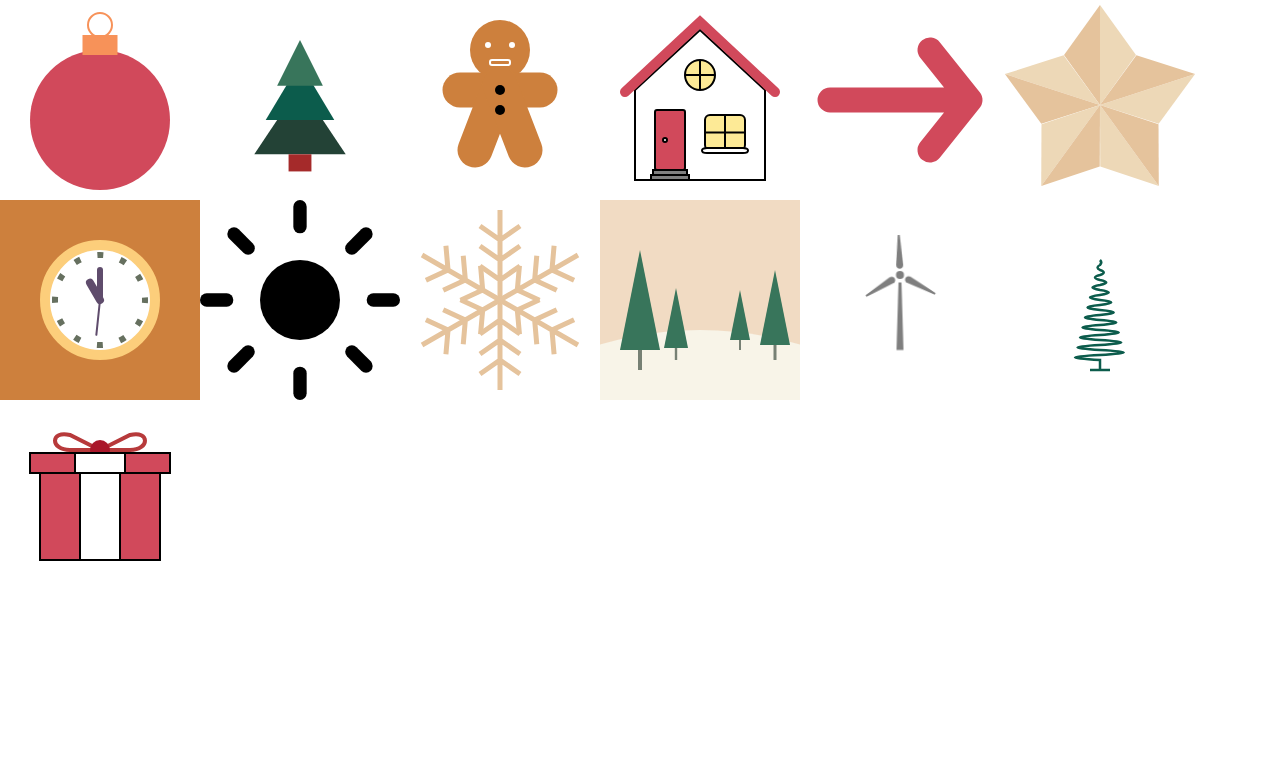
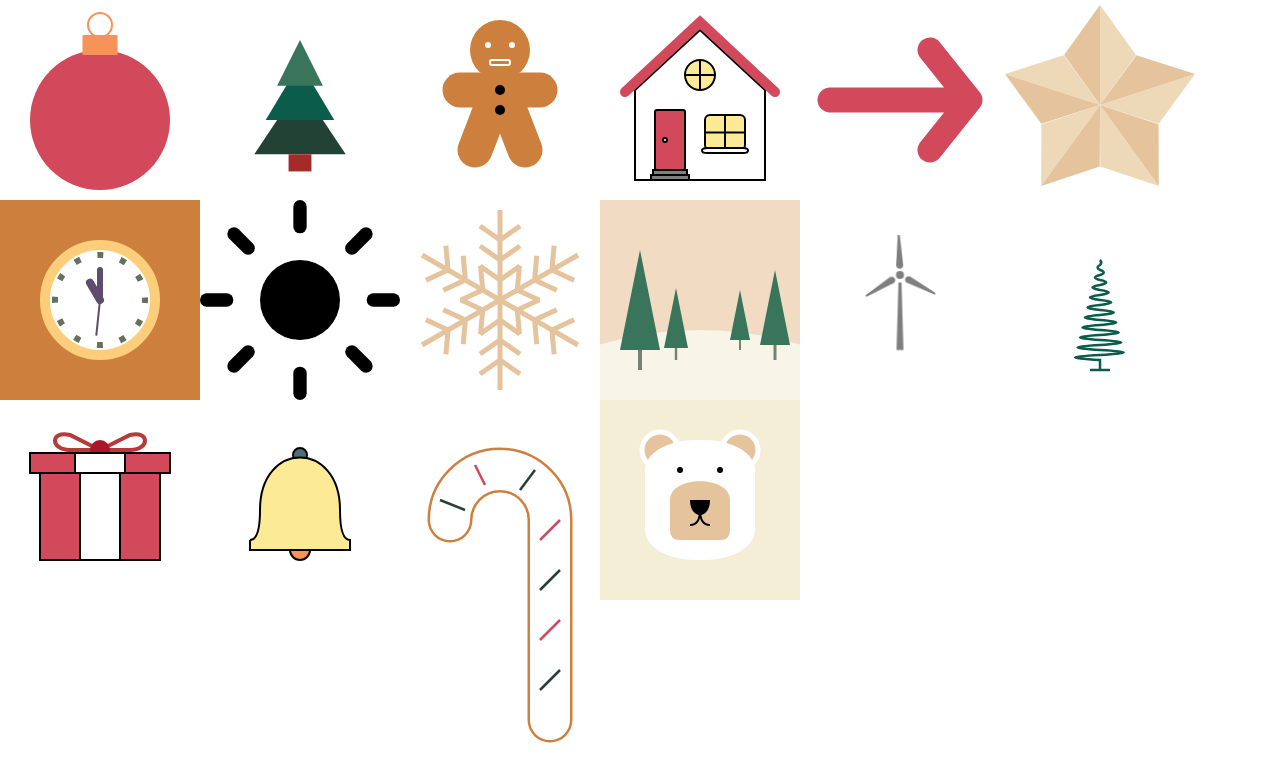
Before and after one commit to AeuJoung/svg-daily-study, a Next.js app: page / in a window 1280 px wide. Shown: the top 782 px of the page. Built offline with nearby package versions, Linux system fonts and the light colour scheme.

Commit message:
15까지 완성

```diff
--- a/src/app/_study/12_present.tsx
+++ b/src/app/_study/12_present.tsx
@@ -26,8 +26,6 @@ export default function Present() {
                 <rect className={styles.pbox} x={-70} y={-47} width={140} height={20} />
                 <rect className={styles.pstripe} x={-20} y={-40} width={40} height={100} />
                 <rect className={styles.pstripe} x={-25} y={-47} width={50} height={20} />
-
-
             </svg>
         </section>
     );
--- /dev/null
+++ b/src/app/_study/13_bell.tsx
@@ -0,0 +1,24 @@
+import styles from "@/app/_study/shape.module.css"
+
+export default function Bell() {
+    return (
+        <section className={styles.svgBox}>
+            <svg width={200} height={200} viewBox="-100 -100 200 200" stroke="black" strokeWidth={2} >
+                <circle cx={0} cy={-45} r={7} fill="#4F6D7A" />
+                <circle cx={0} cy={50} r={10} fill="#F79257" />
+                <path
+                    d="
+                        M -50 40
+                        L -50 50
+                        L 50 50
+                        L 50 40
+                        Q 40 40 40 10
+                        C 40 -60 -40 -60 -40 10
+                        Q -40 40 -50 40
+                    "
+                    fill="#FDEA96"
+                />
+            </svg>
+        </section>
+    );
+}
--- /dev/null
+++ b/src/app/_study/14_arccain.tsx
@@ -0,0 +1,38 @@
+import styles from "@/app/_study/shape.module.css"
+
+export default function ArcCain() {
+    return (
+        <main className={styles.main}>
+            <svg width={200} height={400} viewBox="-100 -200 200 400" >
+                <path
+                    className={styles.arcbody}
+                    d="
+                        M 50 120
+                        L 50 -80
+                        A 50 50 0 0 0 -50 -80
+                    "
+                    stroke="#cd803d"
+                    strokeWidth={45}
+                />
+
+                <path
+                    className={styles.arcbody}
+                    d="
+                        M 50 120
+                        L 50 -80
+                        A 50 50 0 0 0 -50 -80
+                    "
+                    stroke="white"
+                    strokeWidth={40}
+                />
+                <line className={styles.green_mark} x1="-35" y1="-90" x2="-60" y2="-100" />
+                <line className={styles.red_mark} x1="-15" y1="-115" x2="-25" y2="-135" />
+                <line className={styles.green_mark} x1="20" y1="-110" x2="35" y2="-130" />
+                <line className={styles.red_mark} x1="40" y1="-60" x2="60" y2="-80" />
+                <line className={styles.green_mark} x1="40" y1="-10" x2="60" y2="-30" />
+                <line className={styles.red_mark} x1="40" y1="40" x2="60" y2="20" />
+                <line className={styles.green_mark} x1="40" y1="90" x2="60" y2="70" />
+            </svg>
+        </main>
+    );
+}
--- /dev/null
+++ b/src/app/_study/15_bear.tsx
@@ -0,0 +1,47 @@
+import styles from "@/app/_study/shape.module.css"
+
+export default function Bear() {
+    return (
+        <svg className={styles.bear} width={200} height={200} viewBox="-100 -100 200 200" >
+            <circle className={styles.ear} cx={-40} cy={-50} r={18} />
+            <circle className={styles.ear} cx={40} cy={-50} r={18} />
+            <rect
+                className={styles.face}
+                x={-55} y={-60}
+                width={110} height={120}
+                rx={50} ry={30}
+            />
+            <circle cx="20" cy="-30" r="3" />
+            <circle cx="-20" cy="-30" r="3" />
+
+            <path
+                d="
+                    M -30 0
+                    C -30 -25 30 -25 30 0
+                    L 30 30
+                    Q 30 40 20 40
+                    L -20 40
+                    Q -30 40 -30 30
+                "
+                fill="#E5C39C"
+            />
+
+            <path
+                d="
+                    M -10 0
+                    L 10 0
+                    C 10 20 -10 20 -10 0
+                "
+            />
+            <path
+                className={styles.mouth}
+                d="
+                    M 0 10
+                    Q 0 25 10 25
+                    M 0 10
+                    Q 0 25 -10 25
+                "
+            />
+        </svg>
+    );
+}
--- a/src/app/_study/shape.module.css
+++ b/src/app/_study/shape.module.css
@@ -98,3 +98,37 @@ stroke-linecap: round;
     stroke-width: 4px;
     fill: none;
 }
+
+
+/* arccain */
+.arcbody {
+    stroke-linecap: round;
+    fill: none;
+}
+.red_mark {
+    stroke: #d1495b;
+    stroke-width: 2.5px;
+}
+.green_mark {
+    stroke: #234236;
+    stroke-width: 2.5px;
+}
+
+
+/*bear*/
+.bear {
+    background-color: #f5eed7;
+}
+.bear .ear {
+    fill: #e5c39c;
+    stroke: white;
+    stroke-width: 5;
+}
+.bear .face {
+    fill: white;
+}
+.bear .mouth {
+    fill: none;
+    stroke : black;
+    stroke-width: 2;
+}
--- a/src/app/page.tsx
+++ b/src/app/page.tsx
@@ -1,4 +1,3 @@
-import Image from "next/image";
 import styles from "./page.module.css";
 import BasicShape from "./_study/1_basic-shapes";
 import PolygonShape from "./_study/2_polygon";
@@ -12,6 +11,9 @@ import Forest from "./_study/9_forest";
 import WindMill from "./_study/10_windmill";
 import Btree from "./_study/11_btree";
 import Present from "./_study/12_present";
+import Bell from "./_study/13_bell";
+import ArcCain from "./_study/14_arccain";
+import Bear from "./_study/15_bear";
 
 //https://svg-tutorial.com/
 
@@ -31,6 +33,9 @@ export default function Home() {
           <WindMill />
           <Btree />
           <Present />
+          <Bell />
+          <ArcCain />
+          <Bear />
         </section>
     </main>
   );
```
